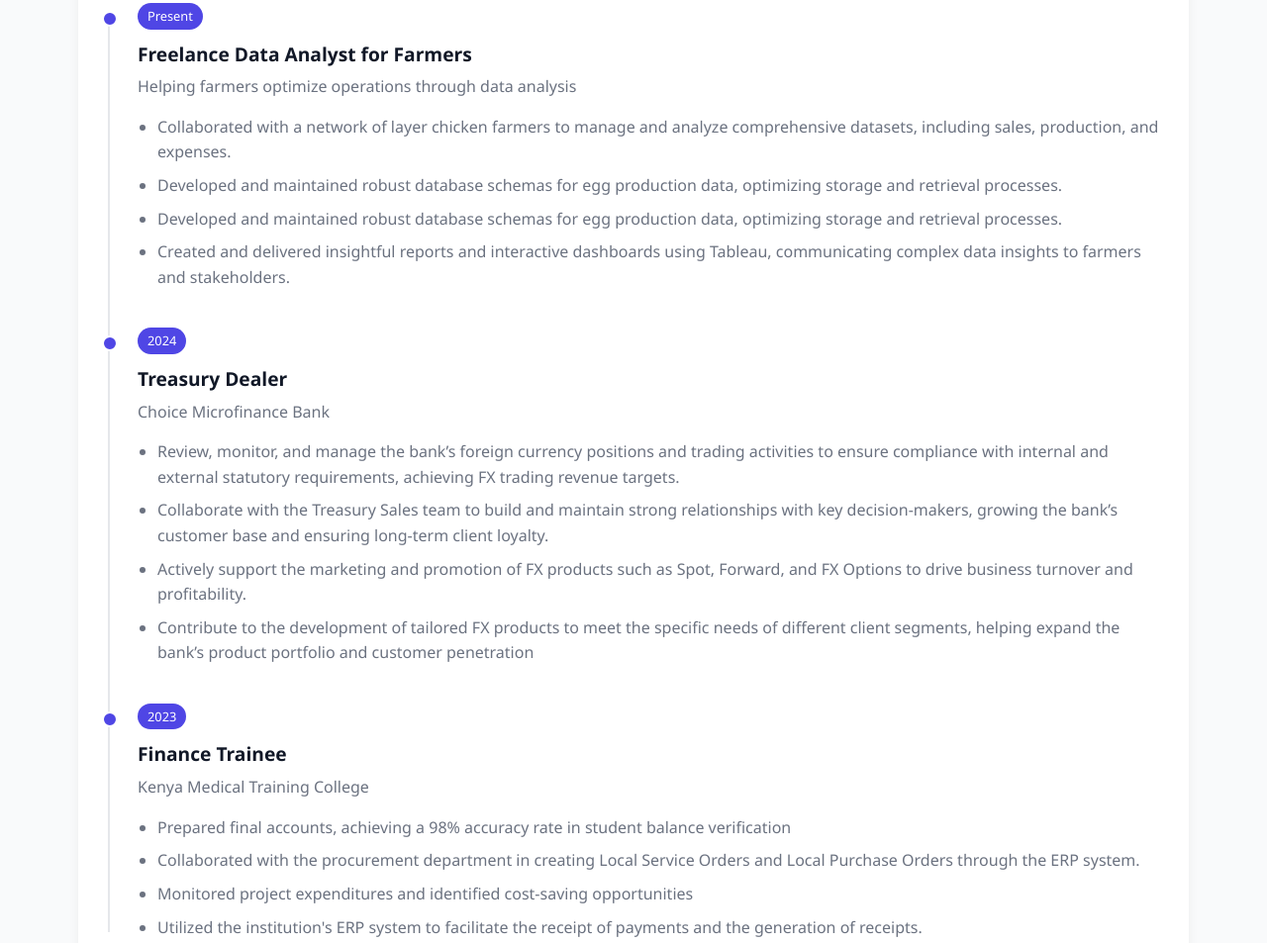
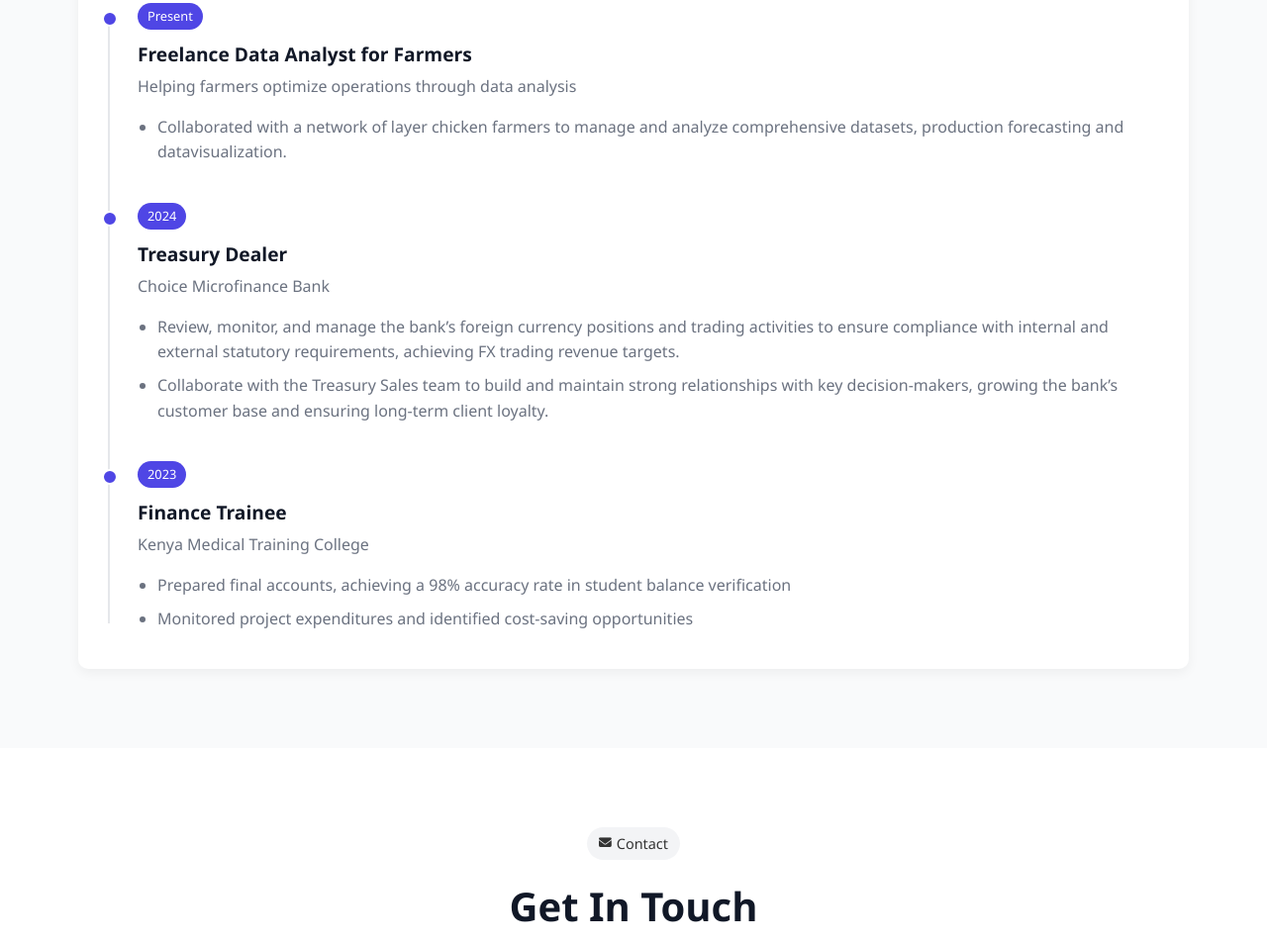
Before and after one commit to Mbachia/PLP-Hackathon, a plain HTML site: page index.html in a window 1280 px wide. Shown: the part 3409-4362 px from the top of the page at 99% size. Drawn offline with Linux system fonts and the light colour scheme.

Commit message:
final changes to portfolio

```diff
--- a/index.html
+++ b/index.html
@@ -172,15 +172,7 @@
                     <h4>Freelance Data Analyst for Farmers</h4>
                     <p class="experience-subtitle">Helping farmers optimize operations through data analysis</p>
                     <ul class="experience-list">
-                        <li>Collaborated with a network of layer chicken farmers to manage and analyze comprehensive datasets, including sales, production, and expenses.
-                        </li>
-                        <li>Developed and maintained robust database schemas for egg production data, optimizing storage and retrieval processes.
-                        </li>
-                        <li>Developed and maintained robust database schemas for egg production data, optimizing storage and retrieval processes.
-                        </li>
-                        <li>Created and delivered insightful reports and interactive dashboards using Tableau, communicating complex data insights to farmers and stakeholders.
-                        </li>
-                    </ul>
+                        <li>Collaborated with a network of layer chicken farmers to manage and analyze comprehensive datasets, production forecasting and datavisualization.
                 </div>
                 <div class="timeline-item">
                     <div class="timeline-badge">2024</div>
@@ -189,8 +181,6 @@
                     <ul class="experience-list">
                         <li>Review, monitor, and manage the bank’s foreign currency positions and trading activities to ensure compliance with internal and external statutory requirements, achieving FX trading revenue targets.</li>
                         <li>Collaborate with the Treasury Sales team to build and maintain strong relationships with key decision-makers, growing the bank’s customer base and ensuring long-term client loyalty.</li>
-                        <li>Actively support the marketing and promotion of FX products such as Spot, Forward, and FX Options to drive business turnover and profitability.</li>
-                        <li>Contribute to the development of tailored FX products to meet the specific needs of different client segments, helping expand the bank’s product portfolio and customer penetration</li>
                     </ul>
                 </div>
                 <div class="timeline-item">
@@ -199,9 +189,7 @@
                     <p class="experience-subtitle">Kenya Medical Training College</p>
                     <ul class="experience-list">
                         <li>Prepared final accounts, achieving a 98% accuracy rate in student balance verification</li>
-                        <li>Collaborated with the procurement department in creating Local Service Orders and Local Purchase Orders through the ERP system.</li>
                         <li>Monitored project expenditures and identified cost-saving opportunities</li>
-                        <li>Utilized the institution's ERP system to facilitate the receipt of payments and the generation of receipts.</li>
                     </ul>
                 </div>
             </div>
```
